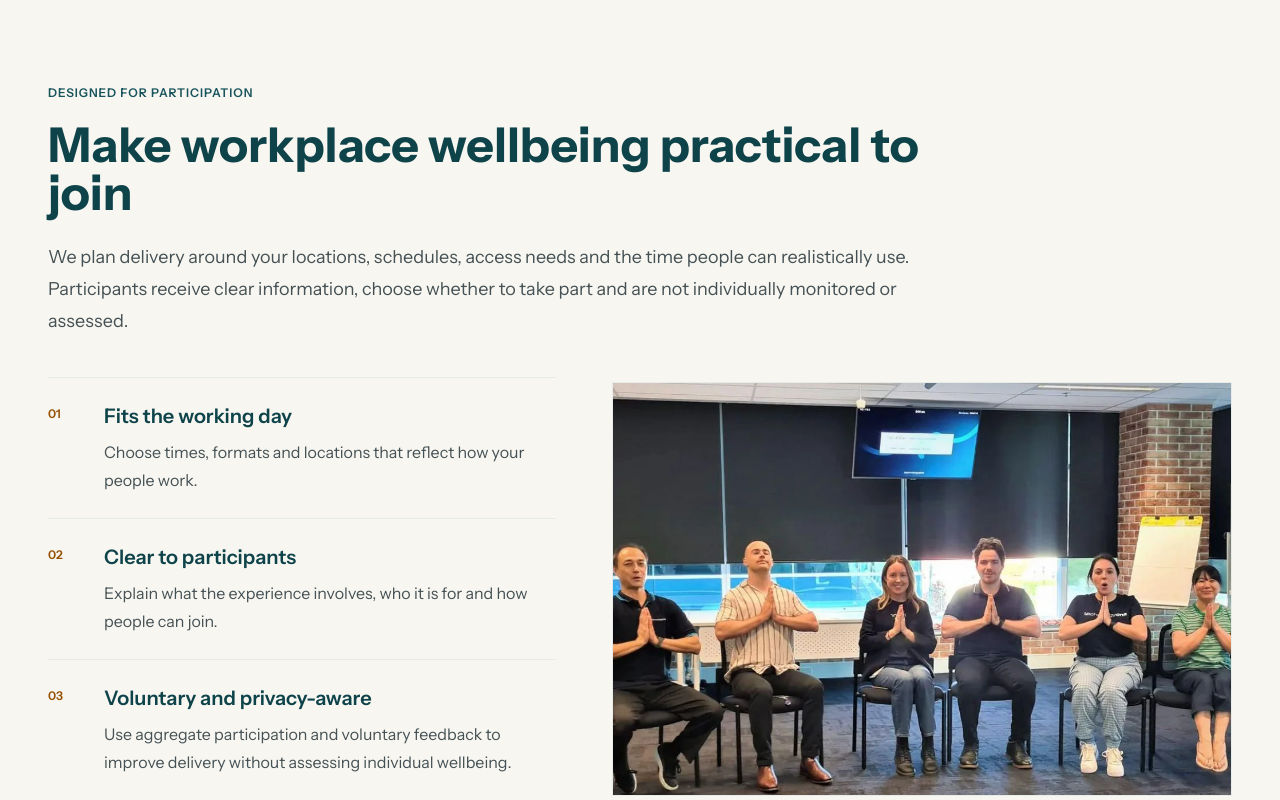
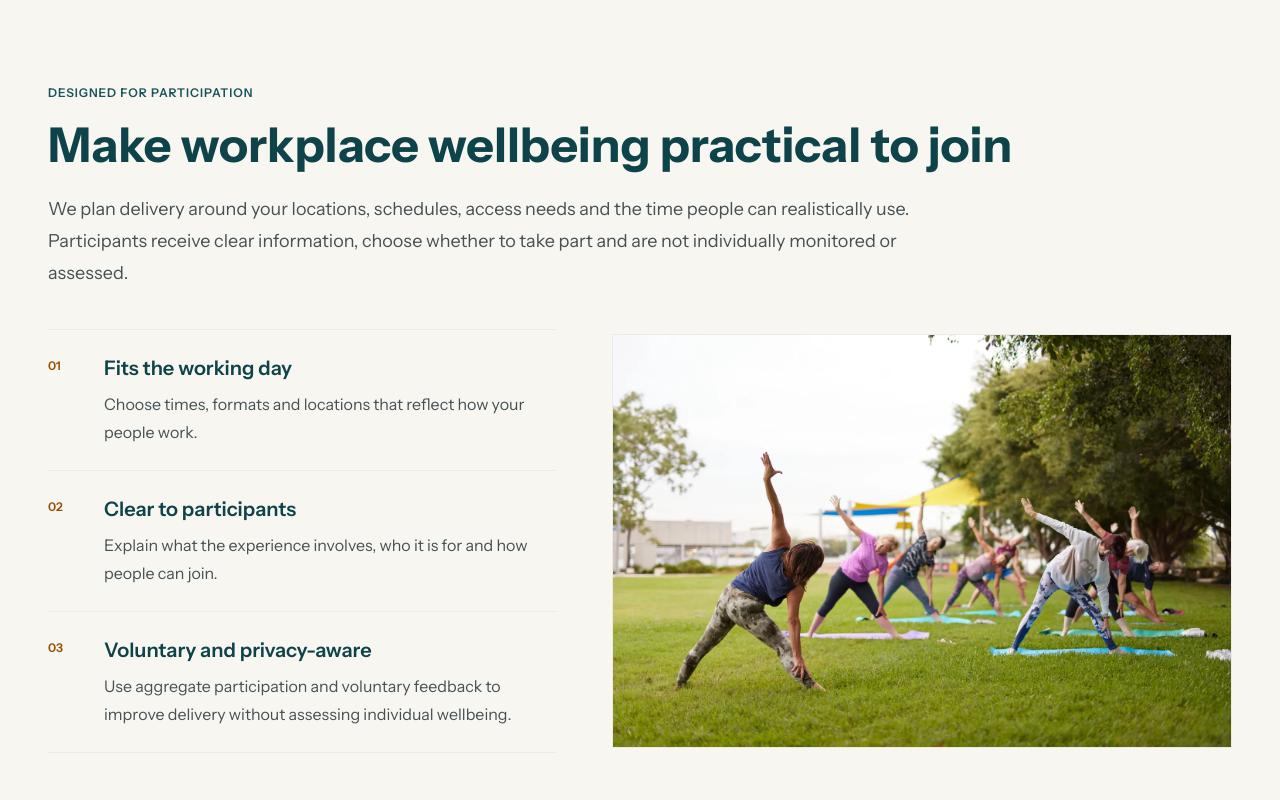
Before and after one commit to glennhammond/cya-website-prototype, a Next.js app: page /workplace-wellbeing-programs in a window 1280 px wide. Shown: the part 3380-4180 px from the top of the page. Built offline with nearby package versions, Linux system fonts and the light colour scheme.

Commit message:
Replace participation image and protect heading measure

```diff
--- a/app/workplace-wellbeing-programs/page.tsx
+++ b/app/workplace-wellbeing-programs/page.tsx
@@ -84,7 +84,7 @@ export default function WorkplaceWellbeingProgramsPage() {
       <section className="bg-[var(--cya-surface-page)] py-20 lg:py-24">
         <ProductionContainer>
           <ProductionKicker>Designed for participation</ProductionKicker>
-          <h2 className="mt-5 max-w-4xl text-4xl font-bold lg:text-5xl">Make workplace wellbeing practical to join</h2>
+          <h2 className="mt-5 text-4xl font-bold lg:text-5xl xl:whitespace-nowrap">Make workplace wellbeing practical to join</h2>
           <p className="mt-6 max-w-4xl text-lg leading-8 text-[var(--cya-body)]">We plan delivery around your locations, schedules, access needs and the time people can realistically use. Participants receive clear information, choose whether to take part and are not individually monitored or assessed.</p>
           <div className="mt-10 grid gap-10 lg:grid-cols-[minmax(0,0.9fr)_minmax(0,1.1fr)] lg:items-center lg:gap-14">
             <div className="border-y border-[var(--cya-divider)]">
@@ -112,8 +112,8 @@ export default function WorkplaceWellbeingProgramsPage() {
             </div>
             <figure className="relative aspect-[3/2] overflow-hidden border border-[var(--cya-divider)] bg-[var(--cya-surface-base)]">
               <Image
-                src="/images/selected/cya-home-hero-workplace-session.webp"
-                alt="Employees take part in an accessible seated workplace yoga session in a meeting room"
+                src="/images/selected/cya-programs-participation-outdoor-group.webp"
+                alt="Employees take part in a facilitated outdoor workplace yoga session"
                 fill
                 sizes="(min-width: 1280px) 650px, (min-width: 1024px) 52vw, 100vw"
                 className="object-cover"
```
Also changed, not shown: public/images/selected/cya-programs-participation-outdoor-group.webp (added).
